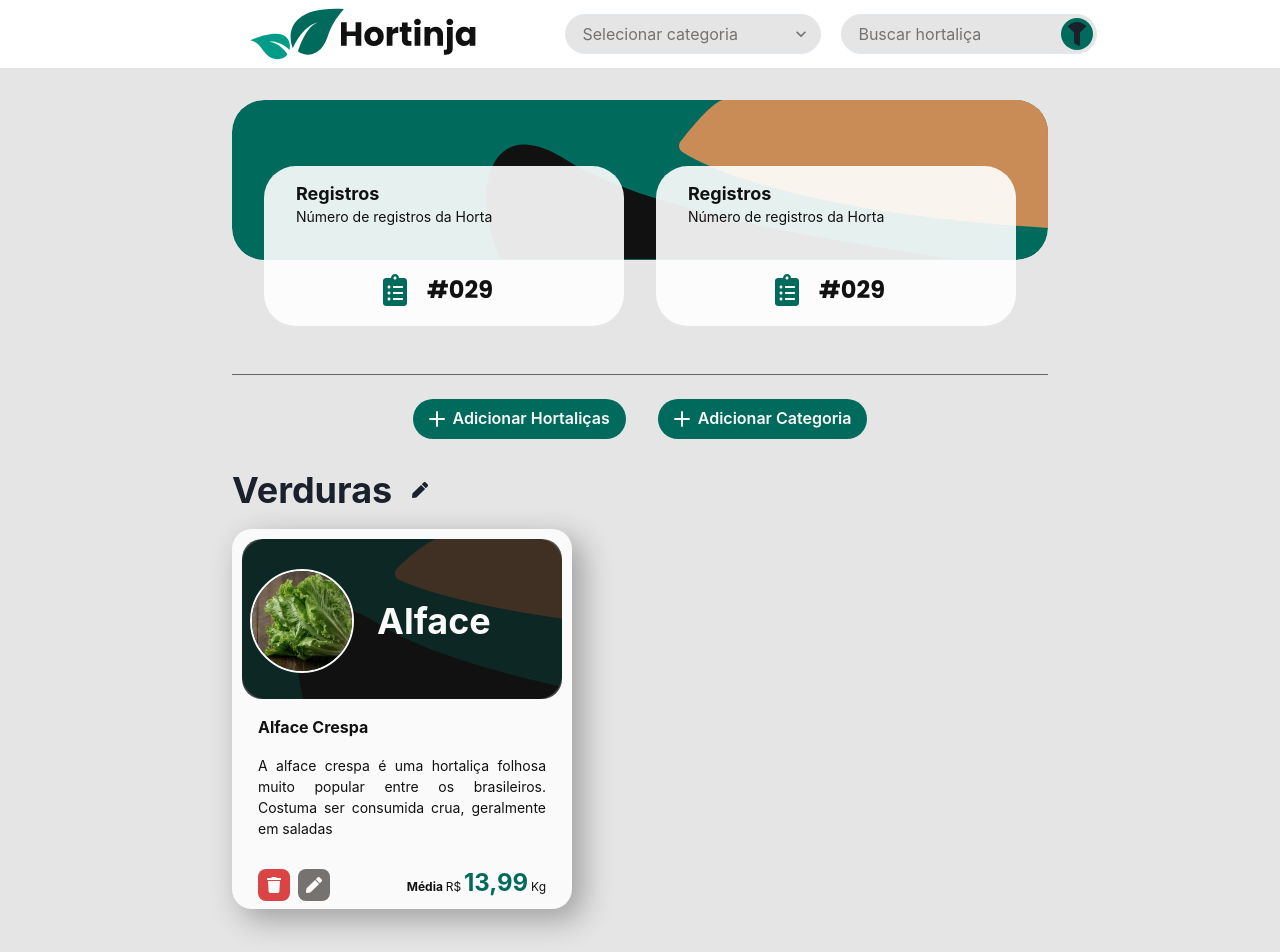
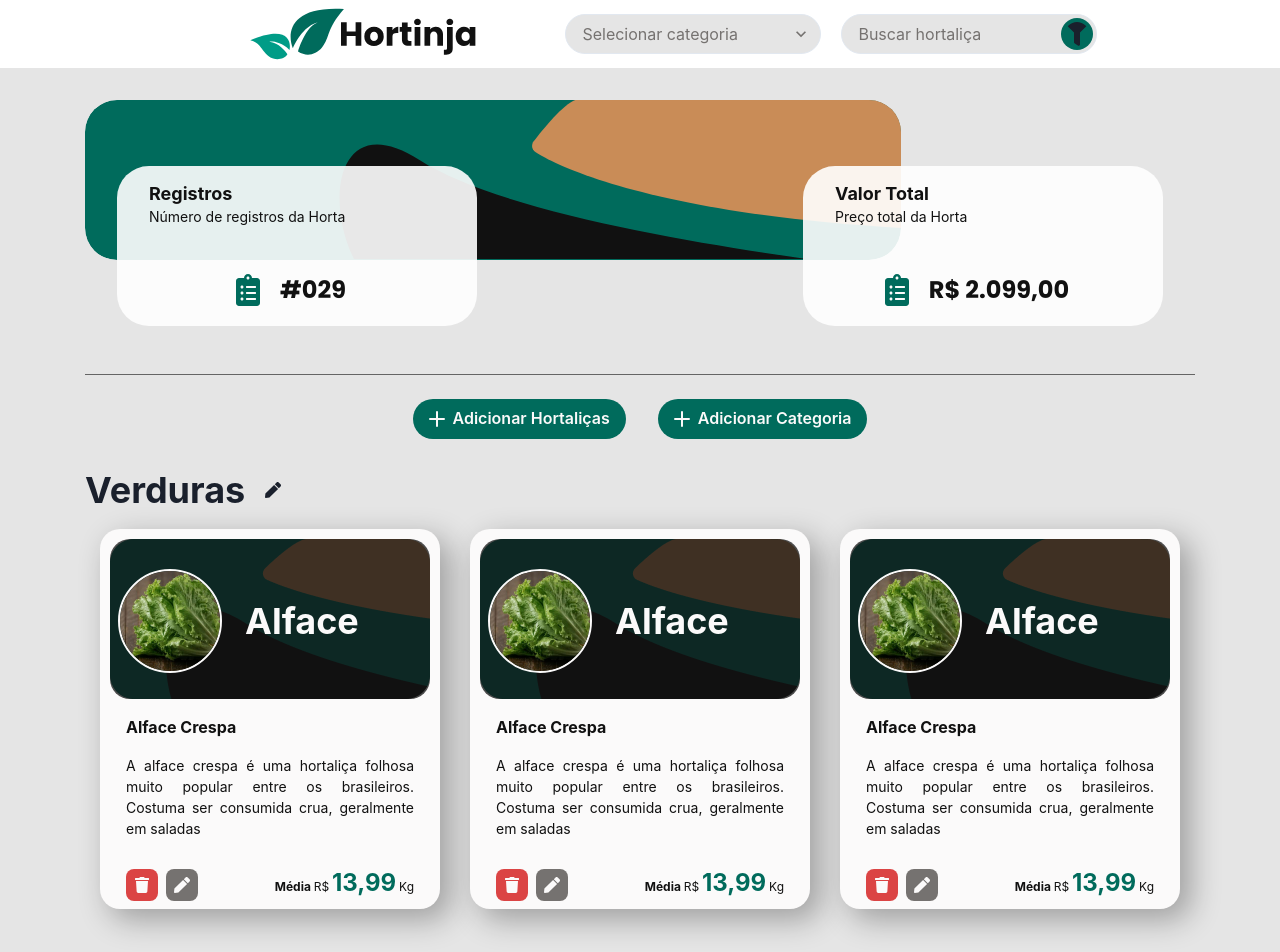
Before and after one commit to kassianecg/projeto-final-academy-2021, a React (Create React App) app in the folder client/: page / in a window 1280 px wide. Shown: the top 952 px of the page. Built offline with nearby package versions, Linux system fonts and the light colour scheme.

Commit message:
ajusta cards

```diff
--- a/client/src/pages/Home/cards.js
+++ b/client/src/pages/Home/cards.js
@@ -1,5 +1,13 @@
 import React, { useState, useEffect } from "react";
-import { Box, Button, Flex, Icon, Image, Text } from "@chakra-ui/react";
+import {
+  Box,
+  Button,
+  Flex,
+  Icon,
+  Image,
+  Text,
+  Divider,
+} from "@chakra-ui/react";
 import { FaPen, FaTrash, FaPenAlt } from "react-icons/fa";
 import { EditIcon, DeleteIcon } from "@chakra-ui/icons";
 import Alface from "../../assets/Alface.svg";
@@ -26,8 +34,151 @@ export const Cards = () => {
         <FaPen cursor="pointer" onClick={() => {}} />
       </Flex>
 
+      <Flex justifyContent="space-between">
         <Flex
           // key={props.key}
+          bg="#FBFAFA"
+          borderRadius="20px"
+          flexWrap="wrap"
+          mb="3"
+          mt={[0, 0, 3, 3]}
+          boxShadow="rgb(0, 0, 0, 0.3) 10px 10px 30px 1px"
+          width="340px"
+          marginX="15px"
+        >
+          <Flex
+            flexDirection="column"
+            justifyContent="space-between"
+            paddingY="10px"
+            paddingX="10px"
+            width="340px"
+            height="auto"
+            maxHeight="380px"
+          >
+            <Box
+              width="320px"
+              height="160px"
+              bg="rgba(17, 17, 17, 0.75)"
+              className="cards"
+              padding="0"
+            >
+              <Flex marginX="8px" marginY="30px" alignItems="center">
+                <Image
+                  src={Alface}
+                  alt="Teste"
+                  display="flex"
+                  borderRadius="100px"
+                  border="2px solid #FBFAFA"
+                />
+                <Text
+                  fontSize="36px"
+                  lineHeight="54px"
+                  color="#FBFAFA"
+                  fontWeight="bold"
+                  paddingX="23px"
+                  // flexDirection="row"
+                  // marginRight="20px"
+                >
+                  Alface
+                </Text>
+              </Flex>
+            </Box>
+
+            <Flex flexWrap="wrap" justifyContent="initial" marginY="16px">
+              <Text
+                fontSize="16px"
+                fontWeight="bold"
+                lineHeight="24px"
+                color="#111111"
+                paddingX="16px"
+              >
+                Alface Crespa
+              </Text>
+            </Flex>
+
+            <Flex flexWrap="wrap" justifyContent="initial" marginBottom="26px">
+              <Text
+                fontSize="14px"
+                fontWeight="400"
+                align="justify"
+                lineHeight="21px"
+                color="#111111"
+                width="100%"
+                paddingX="16px"
+              >
+                A alface crespa é uma hortaliça folhosa muito popular entre os
+                brasileiros. Costuma ser consumida crua, geralmente em saladas
+              </Text>
+            </Flex>
+
+            <Flex
+              flexWrap="wrap"
+              justifyContent="space-between"
+              paddingX="16px"
+            >
+              <Flex>
+                <Button
+                  leftIcon={
+                    <Icon
+                      as={FaTrash}
+                      boxSize={8}
+                      bg="#DB4444"
+                      color="#FBFAFA"
+                      borderRadius="8px"
+                      w={7}
+                      h={7}
+                      padding="2"
+                    />
+                  }
+                  variant="ghost"
+                  padding="0"
+                  // onClick={props.openDeleteModal}
+                ></Button>
+                <Button
+                  leftIcon={
+                    <Icon
+                      as={FaPen}
+                      boxSize={8}
+                      bg="#757270"
+                      color="#FBFAFA"
+                      borderRadius="8px"
+                      w={7}
+                      h={7}
+                      padding="2"
+                    />
+                  }
+                  variant="ghost"
+                  padding="0"
+                  // onClick={props.openEditModal}
+                ></Button>
+              </Flex>
+
+              <Flex
+                flexWrap="wrap"
+                justifyContent="flex-end"
+                alignItems="center"
+              >
+                <Text
+                  fontSize="12px"
+                  fontWeight="bold"
+                  lineHeight="24px"
+                  color="#111111"
+                  // paddingX="16px"
+                >
+                  Média{" "}
+                  <span style={{ fontWeight: "lighter", fontSize: 12 }}>
+                    R$
+                  </span>{" "}
+                  <span style={{ fontSize: 24, color: "#006B5C" }}>13,99</span>{" "}
+                  <span style={{ fontWeight: "lighter" }}>Kg</span>
+                </Text>
+              </Flex>
+            </Flex>
+          </Flex>
+        </Flex>
+        <Flex
+          // key={props.key}
+          marginX="15px"
           bg="#FBFAFA"
           borderRadius="20px"
           flexWrap="wrap"
@@ -102,7 +253,11 @@ export const Cards = () => {
               </Text>
             </Flex>
 
-          <Flex flexWrap="wrap" justifyContent="space-between" paddingX="16px">
+            <Flex
+              flexWrap="wrap"
+              justifyContent="space-between"
+              paddingX="16px"
+            >
               <Flex>
                 <Button
                   leftIcon={
@@ -140,7 +295,11 @@ export const Cards = () => {
                 ></Button>
               </Flex>
 
-            <Flex flexWrap="wrap" justifyContent="flex-end" alignItems="center">
+              <Flex
+                flexWrap="wrap"
+                justifyContent="flex-end"
+                alignItems="center"
+              >
                 <Text
                   fontSize="12px"
                   fontWeight="bold"
@@ -149,7 +308,151 @@ export const Cards = () => {
                   // paddingX="16px"
                 >
                   Média{" "}
-                <span style={{ fontWeight: "lighter", fontSize: 12 }}>R$</span>{" "}
+                  <span style={{ fontWeight: "lighter", fontSize: 12 }}>
+                    R$
+                  </span>{" "}
+                  <span style={{ fontSize: 24, color: "#006B5C" }}>13,99</span>{" "}
+                  <span style={{ fontWeight: "lighter" }}>Kg</span>
+                </Text>
+              </Flex>
+            </Flex>
+          </Flex>
+        </Flex>
+        <Flex
+          // key={props.key}
+          marginX="15px"
+          bg="#FBFAFA"
+          borderRadius="20px"
+          flexWrap="wrap"
+          mb="3"
+          mt={[0, 0, 3, 3]}
+          boxShadow="rgb(0, 0, 0, 0.3) 10px 10px 30px 1px"
+          width="340px"
+        >
+          <Flex
+            // width={["340px", "340px", "340%", "30%"]}
+            flexDirection="column"
+            justifyContent="space-between"
+            paddingY="10px"
+            paddingX="10px"
+            width="340px"
+            height="auto"
+            maxHeight="380px"
+          >
+            <Box
+              width="320px"
+              height="160px"
+              bg="rgba(17, 17, 17, 0.75)"
+              className="cards"
+              padding="0"
+            >
+              <Flex marginX="8px" marginY="30px" alignItems="center">
+                <Image
+                  src={Alface}
+                  alt="Teste"
+                  display="flex"
+                  borderRadius="100px"
+                  border="2px solid #FBFAFA"
+                />
+                <Text
+                  fontSize="36px"
+                  lineHeight="54px"
+                  color="#FBFAFA"
+                  fontWeight="bold"
+                  paddingX="23px"
+                  // flexDirection="row"
+                  // marginRight="20px"
+                >
+                  Alface
+                </Text>
+              </Flex>
+            </Box>
+
+            <Flex flexWrap="wrap" justifyContent="initial" marginY="16px">
+              <Text
+                fontSize="16px"
+                fontWeight="bold"
+                lineHeight="24px"
+                color="#111111"
+                paddingX="16px"
+              >
+                Alface Crespa
+              </Text>
+            </Flex>
+
+            <Flex flexWrap="wrap" justifyContent="initial" marginBottom="26px">
+              <Text
+                fontSize="14px"
+                fontWeight="400"
+                align="justify"
+                lineHeight="21px"
+                color="#111111"
+                width="100%"
+                paddingX="16px"
+              >
+                A alface crespa é uma hortaliça folhosa muito popular entre os
+                brasileiros. Costuma ser consumida crua, geralmente em saladas
+              </Text>
+            </Flex>
+
+            <Flex
+              flexWrap="wrap"
+              justifyContent="space-between"
+              paddingX="16px"
+            >
+              <Flex>
+                <Button
+                  leftIcon={
+                    <Icon
+                      as={FaTrash}
+                      boxSize={8}
+                      bg="#DB4444"
+                      color="#FBFAFA"
+                      borderRadius="8px"
+                      w={7}
+                      h={7}
+                      padding="2"
+                    />
+                  }
+                  variant="ghost"
+                  padding="0"
+                  // onClick={props.openDeleteModal}
+                ></Button>
+                <Button
+                  leftIcon={
+                    <Icon
+                      as={FaPen}
+                      boxSize={8}
+                      bg="#757270"
+                      color="#FBFAFA"
+                      borderRadius="8px"
+                      w={7}
+                      h={7}
+                      padding="2"
+                    />
+                  }
+                  variant="ghost"
+                  padding="0"
+                  // onClick={props.openEditModal}
+                ></Button>
+              </Flex>
+
+              <Flex
+                flexWrap="wrap"
+                justifyContent="flex-end"
+                alignItems="center"
+              >
+                <Text
+                  fontSize="12px"
+                  fontWeight="bold"
+                  lineHeight="24px"
+                  color="#111111"
+                  // paddingX="16px"
+                >
+                  Média{" "}
+                  <span style={{ fontWeight: "lighter", fontSize: 12 }}>
+                    R$
+                  </span>{" "}
                   <span style={{ fontSize: 24, color: "#006B5C" }}>13,99</span>{" "}
                   <span style={{ fontWeight: "lighter" }}>Kg</span>
                 </Text>
@@ -158,5 +461,7 @@ export const Cards = () => {
           </Flex>
         </Flex>
       </Flex>
+      <Divider marginTop="48px" borderColor="#111111" />
+    </Flex>
   );
 };
--- a/client/src/pages/Home/index.js
+++ b/client/src/pages/Home/index.js
@@ -174,7 +174,7 @@ export const Home = () => {
                   color="#111111"
                   paddingX="32px"
                 >
-                  Registros
+                  Valor Total
                 </Text>
               </Flex>
 
@@ -192,7 +192,7 @@ export const Home = () => {
                   width="100%"
                   paddingX="32px"
                 >
-                  Número de registros da Horta
+                  Preço total da Horta
                 </Text>
               </Flex>
               <Flex
@@ -218,7 +218,7 @@ export const Home = () => {
                   color="#111111"
                   paddingX="16px"
                 >
-                  #029
+                  R$ 2.099,00
                 </Text>
               </Flex>
             </Flex>
```
Lines whose indentation alone changed are shown as unchanged.
